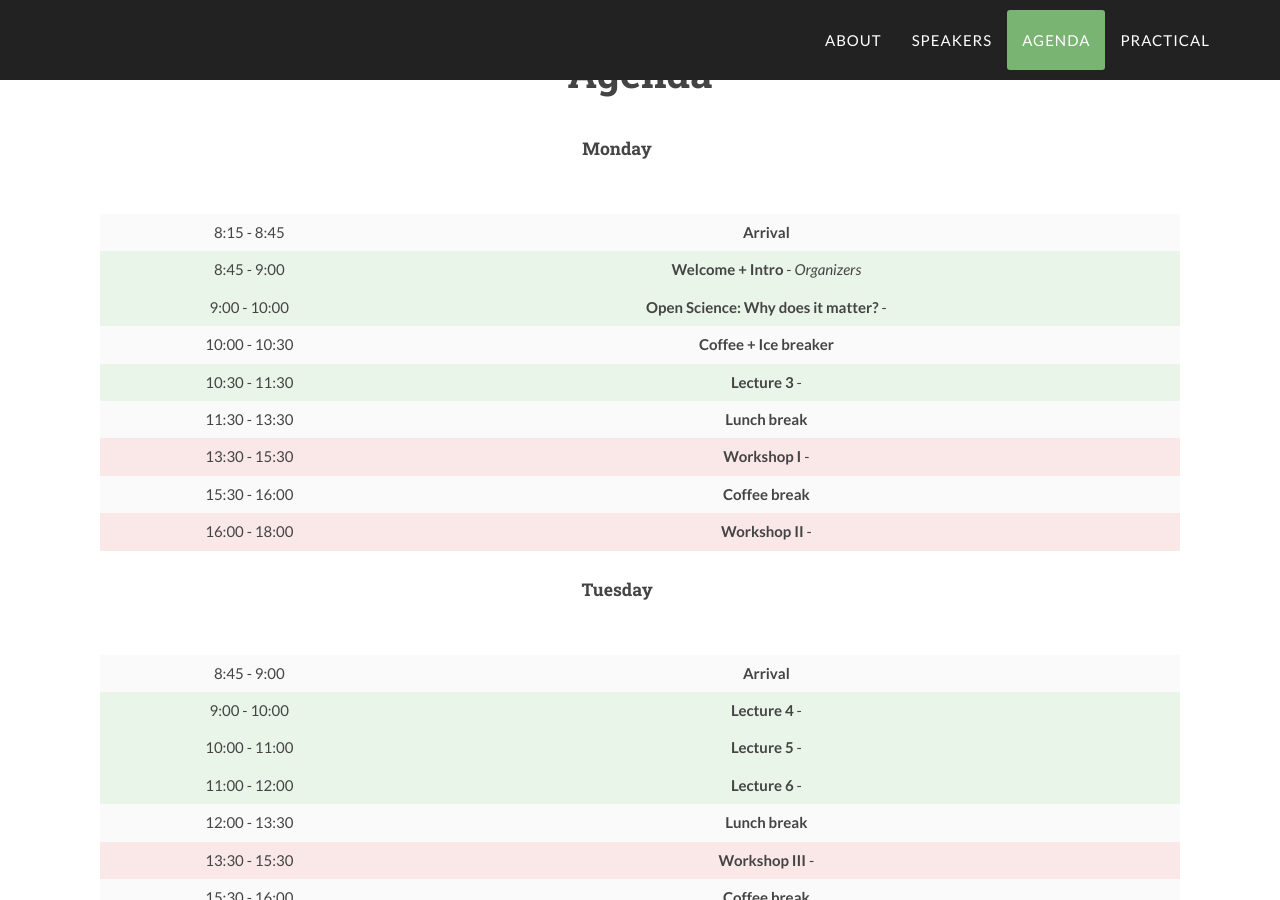
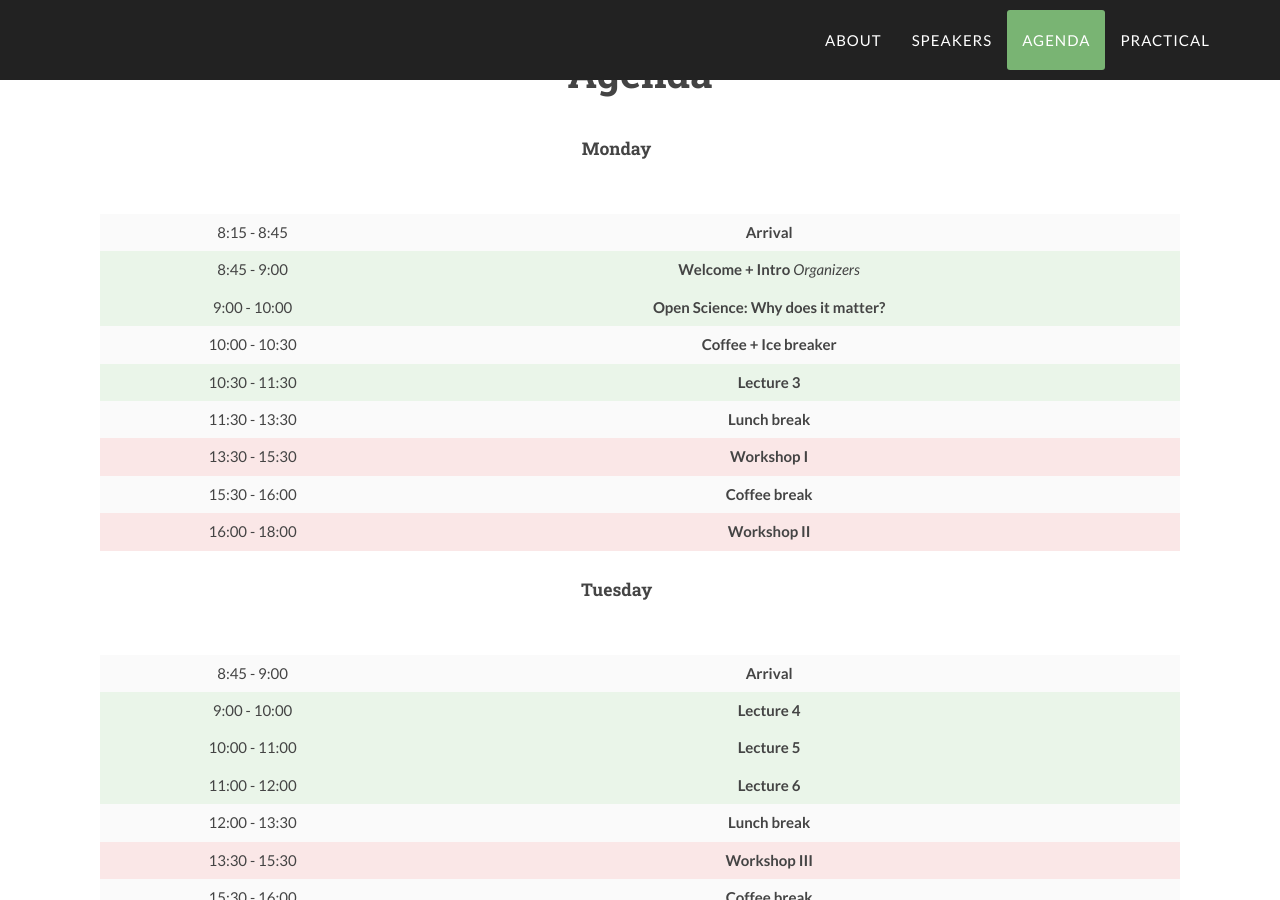
Before and after one commit to osip/website2019, a Jekyll site: the page built from index.html, in a window 1280 px wide and 900 px high, scrolled down 3026 px. Built offline with Jekyll 4.4.1, drawn with Linux system fonts in a browser that asks for light colours; some web fonts are replaced; some of the changed text lies outside the part shown.

Commit message:
Improved sponsor images, small fixes to agenda.

```diff
--- a/_includes/2019_data/agenda.html
+++ b/_includes/2019_data/agenda.html
@@ -20,7 +20,7 @@
                 </td>
                 <td >
                   {% if slot.kind == "lecture" or slot.kind == "workshop"%}
-                    <b> {{ slot.title }} {{ slot.topic }} </b> -
+                    <b> {{ slot.title }} {{ slot.topic }} </b>
                     <i> {{ slot.name }}
                     {% if slot.position %}
                       ({{ slot.position }})
@@ -44,7 +44,7 @@
       <!-- I would like to loop over compuational, experimental agendas here
            but it is not possible to initialize an array in liquid.-->
       <div class="col-md-6 col-lg-6 col-sm-12">
-        <table class="table table-striped">
+        <table class="table">
         <tbody>
         {% for day in site.data.twenty_19.agenda_experimental %}
           <tr>
@@ -60,7 +60,7 @@
                 </td>
                 <td >
                   {% if slot.kind == "lecture" or slot.kind == "workshop"%}
-                    <b> {{ slot.title }} {{ slot.topic }} </b> -
+                    <b> {{ slot.title }} {{ slot.topic }} </b>
                     <i> {{ slot.name }}
                     {% if slot.position %}
                       ({{ slot.position }})
@@ -81,7 +81,7 @@
         </table>
       </div>
       <div class="col-md-6 col-lg-6 col-sm-12">
-        <table class="table table-striped">
+        <table class="table">
         <tbody>
         {% for day in site.data.twenty_19.agenda_computational %}
           <tr>
@@ -97,7 +97,7 @@
                 </td>
                 <td >
                   {% if slot.kind == "lecture" or slot.kind == "workshop"%}
-                    <b> {{ slot.title }} {{ slot.topic }} </b> -
+                    <b> {{ slot.title }} {{ slot.topic }} </b>
                     <i> {{ slot.name }}
                     {% if slot.position %}
                       ({{ slot.position }})
@@ -118,7 +118,7 @@
         </table>
       </div>
       <div class="col-md-12">
-        <table class="table table-striped">
+        <table class="table">
         <tbody>
         {% for day in site.data.twenty_19.agenda_common_friday %}
           <tr>
@@ -134,7 +134,7 @@
                 </td>
                 <td >
                   {% if slot.kind == "lecture" or slot.kind == "workshop"%}
-                    <b> {{ slot.title }} {{ slot.topic }} </b> -
+                    <b> {{ slot.title }} {{ slot.topic }} </b>
                     <i> {{ slot.name }}
                     {% if slot.position %}
                       ({{ slot.position }})
--- a/_includes/2019_data/sponsors.html
+++ b/_includes/2019_data/sponsors.html
@@ -7,21 +7,16 @@
       </div>
     </div>
     <div class="row">
-      <div class="col-md-4 col-sm-6">
-        <a href="#" class="portfolio-link" data-toggle="modal">
+      <div class="col-md-6 col-sm-6">
+        <a href="http://epfl.ch/" target="_blank" class="portfolio-link" data-toggle="modal">
           <img src="{{"/../css/2019_style/img/logos/epfl.svg" | prepend: site.baseurl }}" class="img-responsive img-centered" alt="">
         </a>
       </div>
-      <!-- <div class="col&#45;md&#45;4 col&#45;sm&#45;6"> -->
-      <!--   <a href="#" class="portfolio&#45;link" data&#45;toggle="modal"> -->
-      <!--     <img src="../css/2019_style/img/logos/TBD.jpg" class="img&#45;responsive img&#45;centered" alt=""> -->
-      <!--   </a> -->
-      <!-- </div> -->
-      <!-- <div class="col&#45;md&#45;4 col&#45;sm&#45;6"> -->
-      <!--   <a href="#" class="portfolio&#45;link" data&#45;toggle="modal"> -->
-      <!--     <img src="../css/2019_style/img/logos/TBD.jpg" class="img&#45;responsive img&#45;centered" alt=""> -->
-      <!--   </a> -->
-      <!-- </div> -->
+      <div class="col-md-6 col-sm-6">
+        <a href="http://eurotech-universities.eu/" target="_blank" class="portfolio-link" data-toggle="modal">
+          <img src="{{"/../css/2019_style/img/logos/eurotech-logo.jpg" | prepend: site.baseurl }}" class="img-responsive img-centered" alt="">
+        </a>
+      </div>
     </div>
   </div>
 </aside>
```
Also changed, not shown: _data/twenty_19/agenda_computational.yml (+5 -5 lines), _data/twenty_19/agenda_experimental.yml (+5 -5 lines).
